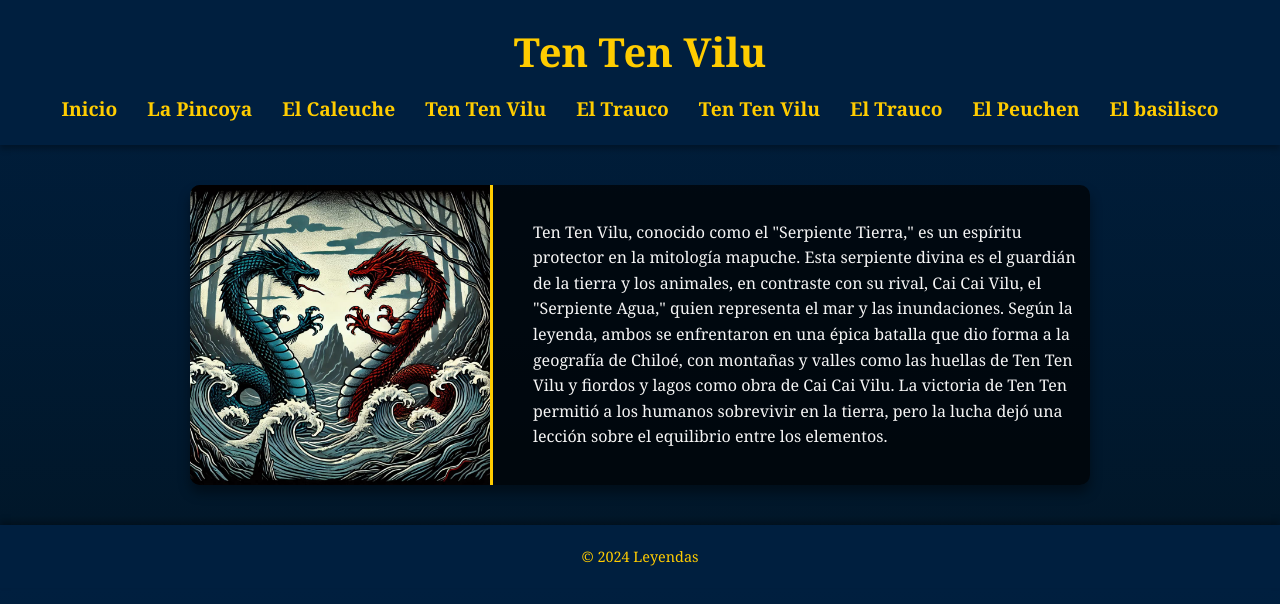
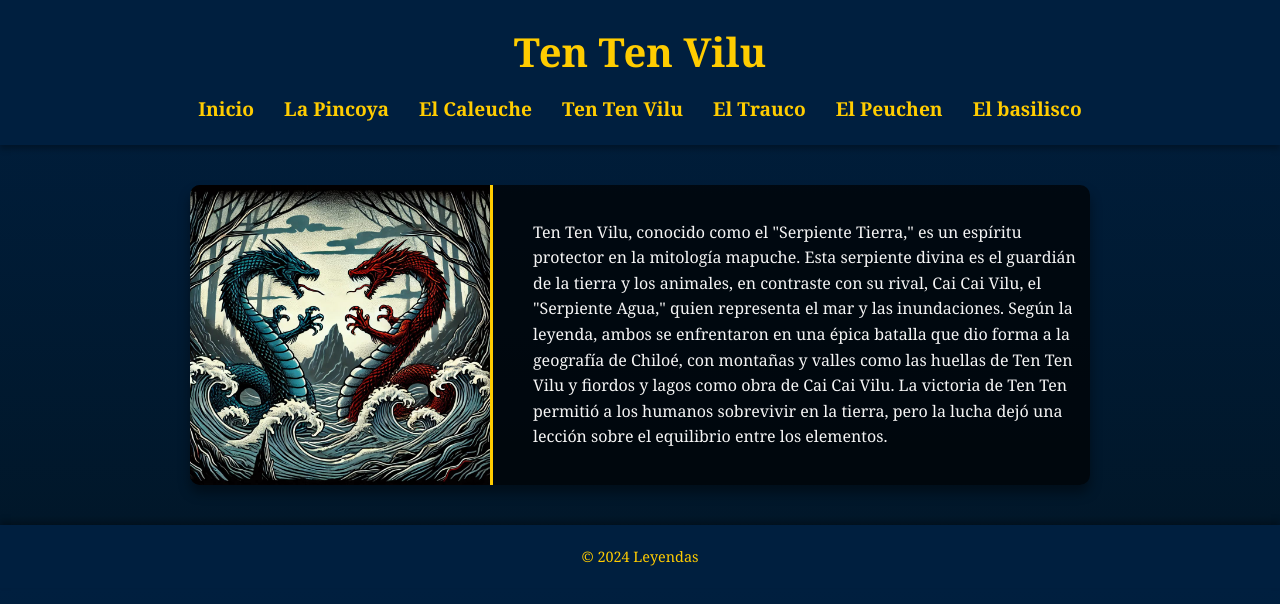
Before and after one commit to Hilleves73/github.io, a plain HTML site: page Ten-Ten-Vilu.html in a window 1280 px wide. Drawn offline with Linux system fonts and the light colour scheme.

Commit message:
menus ten ten

```diff
--- a/Ten-Ten-Vilu.html
+++ b/Ten-Ten-Vilu.html
@@ -14,8 +14,6 @@
                 <li><a href="index.html">Inicio</a></li>
                 <li><a href="pincoya.html">La Pincoya</a></li>
                 <li><a href="caleuche.html">El Caleuche</a></li>
-                <li><a href="Ten-Ten-Vilu.html">Ten Ten Vilu</a></li>
-                <li><a href="trauco.html">El Trauco</a></li>
                 <li><a href="Ten-Ten-Vilu.html">Ten Ten Vilu</a></li>
                 <li><a href="trauco.html">El Trauco</a></li>
                 <li><a href="peuchen.html">El Peuchen</a></li>
```
